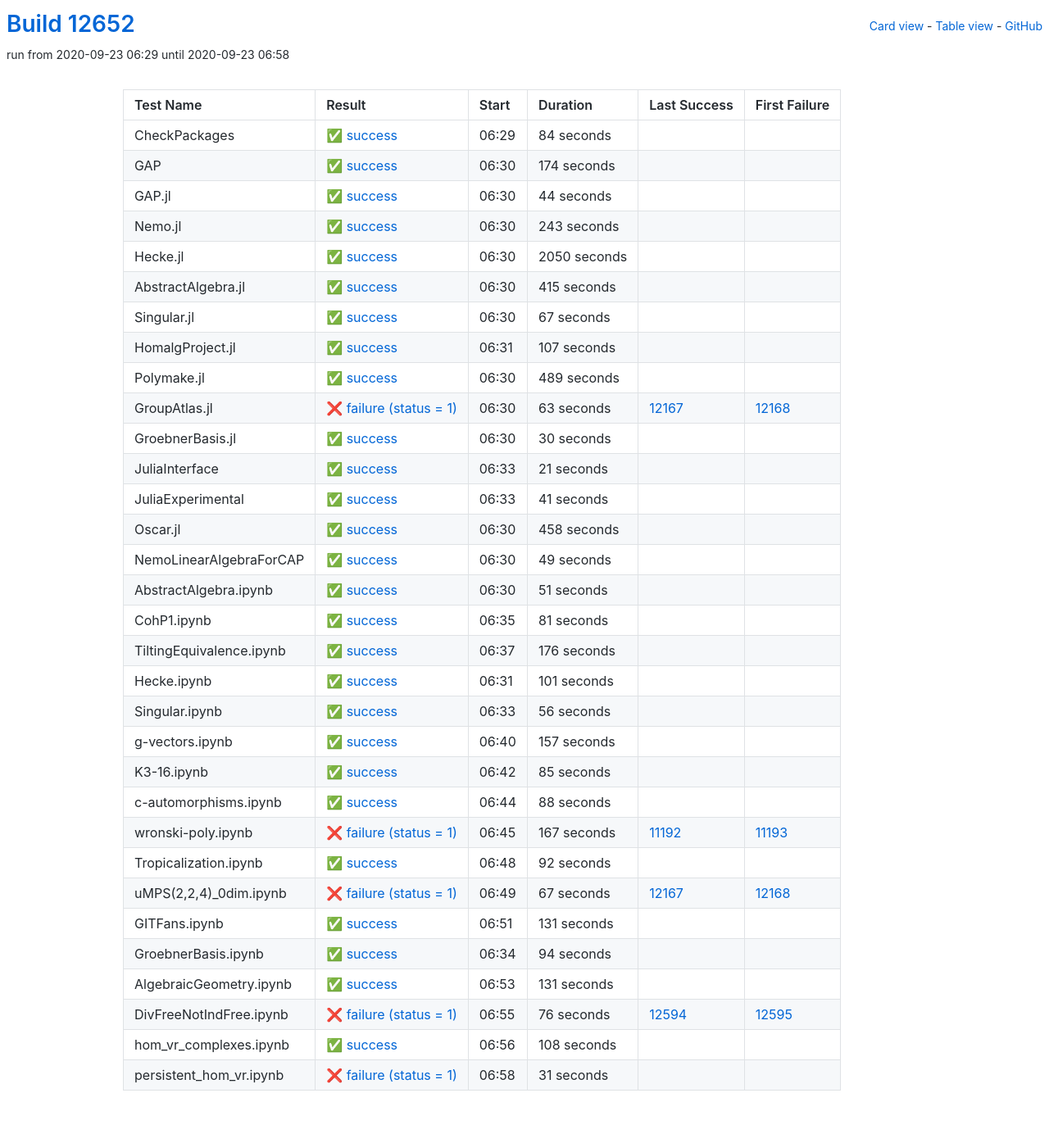
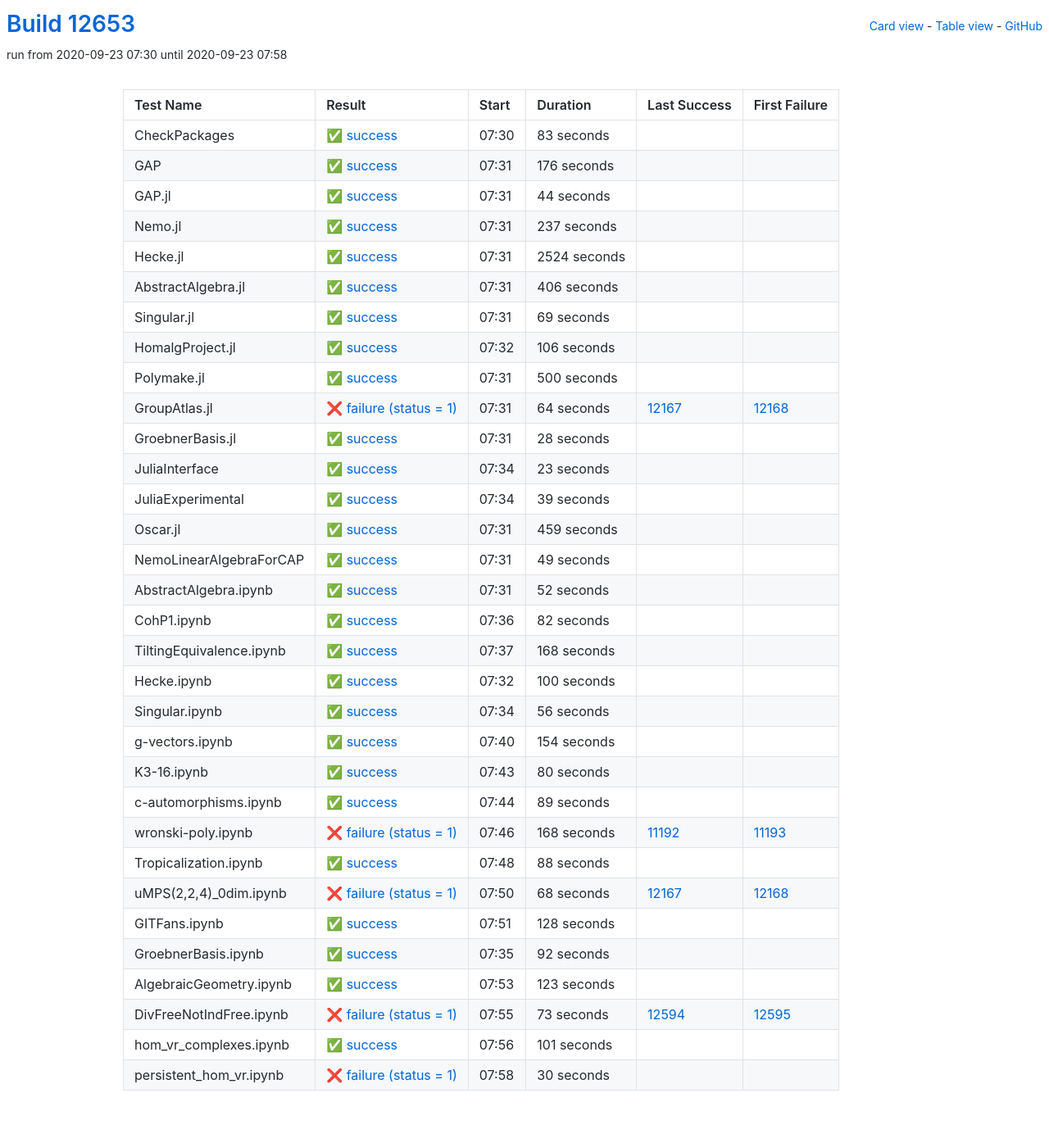
Before and after one commit to oscar-system/oscar-ci-status, a Jekyll site: the page built from table.html, in a window 1280 px wide. Shown: the whole page at 82% size. Built offline with Jekyll 4.4.1, drawn with Linux system fonts in a browser that asks for light colours.

Commit message:
Build #12653

```diff
--- a/_data/ci.yml
+++ b/_data/ci.yml
@@ -1,6 +1,6 @@
 ---
-build: 12652
-build_url: https://oscarci.mathematik.uni-kl.de/job/oscar/12652/
+build: 12653
+build_url: https://oscarci.mathematik.uni-kl.de/job/oscar/12653/
 job: oscar
 organization: oscar-system
 repo: oscar-ci-status
@@ -8,32 +8,32 @@
 tests:
 - name: CheckPackages
   id: checkpackages
-  log: https://oscarci.mathematik.uni-kl.de/job/oscar/12652/artifact/logs/build-12652/CheckPackages.log
-  start: 2020-09-23 06:29
+  log: https://oscarci.mathematik.uni-kl.de/job/oscar/12653/artifact/logs/build-12653/CheckPackages.log
+  start: 2020-09-23 07:30
   success: true
   exitcode: 0
   status: success
-  duration: 84
+  duration: 83
   last_success: false
   last_success_url:
   first_failure: false
   first_failure_url:
 - name: GAP
   id: gap
-  log: https://oscarci.mathematik.uni-kl.de/job/oscar/12652/artifact/logs/build-12652/GAP.log
-  start: 2020-09-23 06:30
+  log: https://oscarci.mathematik.uni-kl.de/job/oscar/12653/artifact/logs/build-12653/GAP.log
+  start: 2020-09-23 07:31
   success: true
   exitcode: 0
   status: success
-  duration: 174
+  duration: 176
   last_success: false
   last_success_url:
   first_failure: false
   first_failure_url:
 - name: GAP.jl
   id: gap-jl
-  log: https://oscarci.mathematik.uni-kl.de/job/oscar/12652/artifact/logs/build-12652/GAP.jl.log
-  start: 2020-09-23 06:30
+  log: https://oscarci.mathematik.uni-kl.de/job/oscar/12653/artifact/logs/build-12653/GAP.jl.log
+  start: 2020-09-23 07:31
   success: true
   exitcode: 0
   status: success
@@ -44,140 +44,140 @@
   first_failure_url:
 - name: Nemo.jl
   id: nemo-jl
-  log: https://oscarci.mathematik.uni-kl.de/job/oscar/12652/artifact/logs/build-12652/Nemo.jl.log
-  start: 2020-09-23 06:30
+  log: https://oscarci.mathematik.uni-kl.de/job/oscar/12653/artifact/logs/build-12653/Nemo.jl.log
+  start: 2020-09-23 07:31
   success: true
   exitcode: 0
   status: success
-  duration: 243
+  duration: 237
   last_success: false
   last_success_url:
   first_failure: false
   first_failure_url:
 - name: Hecke.jl
   id: hecke-jl
-  log: https://oscarci.mathematik.uni-kl.de/job/oscar/12652/artifact/logs/build-12652/Hecke.jl.log
-  start: 2020-09-23 06:30
+  log: https://oscarci.mathematik.uni-kl.de/job/oscar/12653/artifact/logs/build-12653/Hecke.jl.log
+  start: 2020-09-23 07:31
   success: true
   exitcode: 0
   status: success
-  duration: 2050
+  duration: 2524
   last_success: false
   last_success_url:
   first_failure: false
   first_failure_url:
 - name: AbstractAlgebra.jl
   id: abstractalgebra-jl
-  log: https://oscarci.mathematik.uni-kl.de/job/oscar/12652/artifact/logs/build-12652/AbstractAlgebra.jl.log
-  start: 2020-09-23 06:30
+  log: https://oscarci.mathematik.uni-kl.de/job/oscar/12653/artifact/logs/build-12653/AbstractAlgebra.jl.log
+  start: 2020-09-23 07:31
   success: true
   exitcode: 0
   status: success
-  duration: 415
+  duration: 406
   last_success: false
   last_success_url:
   first_failure: false
   first_failure_url:
 - name: Singular.jl
   id: singular-jl
-  log: https://oscarci.mathematik.uni-kl.de/job/oscar/12652/artifact/logs/build-12652/Singular.jl.log
-  start: 2020-09-23 06:30
+  log: https://oscarci.mathematik.uni-kl.de/job/oscar/12653/artifact/logs/build-12653/Singular.jl.log
+  start: 2020-09-23 07:31
   success: true
   exitcode: 0
   status: success
-  duration: 67
+  duration: 69
   last_success: false
   last_success_url:
   first_failure: false
   first_failure_url:
 - name: HomalgProject.jl
   id: homalgproject-jl
-  log: https://oscarci.mathematik.uni-kl.de/job/oscar/12652/artifact/logs/build-12652/HomalgProject.jl.log
-  start: 2020-09-23 06:31
+  log: https://oscarci.mathematik.uni-kl.de/job/oscar/12653/artifact/logs/build-12653/HomalgProject.jl.log
+  start: 2020-09-23 07:32
   success: true
   exitcode: 0
   status: success
-  duration: 107
+  duration: 106
   last_success: false
   last_success_url:
   first_failure: false
   first_failure_url:
 - name: Polymake.jl
   id: polymake-jl
-  log: https://oscarci.mathematik.uni-kl.de/job/oscar/12652/artifact/logs/build-12652/Polymake.jl.log
-  start: 2020-09-23 06:30
+  log: https://oscarci.mathematik.uni-kl.de/job/oscar/12653/artifact/logs/build-12653/Polymake.jl.log
+  start: 2020-09-23 07:31
   success: true
   exitcode: 0
   status: success
-  duration: 489
+  duration: 500
   last_success: false
   last_success_url:
   first_failure: false
   first_failure_url:
 - name: GroupAtlas.jl
   id: groupatlas-jl
-  log: https://oscarci.mathematik.uni-kl.de/job/oscar/12652/artifact/logs/build-12652/GroupAtlas.jl.log
-  start: 2020-09-23 06:30
+  log: https://oscarci.mathematik.uni-kl.de/job/oscar/12653/artifact/logs/build-12653/GroupAtlas.jl.log
+  start: 2020-09-23 07:31
   success: false
   exitcode: 1
   status: failure
-  duration: 63
+  duration: 64
   last_success: 12167
   last_success_url: https://oscarci.mathematik.uni-kl.de/job/oscar/12167/
   first_failure: 12168
   first_failure_url: https://oscarci.mathematik.uni-kl.de/job/oscar/12168/
 - name: GroebnerBasis.jl
   id: groebnerbasis-jl
-  log: https://oscarci.mathematik.uni-kl.de/job/oscar/12652/artifact/logs/build-12652/GroebnerBasis.jl.log
-  start: 2020-09-23 06:30
+  log: https://oscarci.mathematik.uni-kl.de/job/oscar/12653/artifact/logs/build-12653/GroebnerBasis.jl.log
+  start: 2020-09-23 07:31
   success: true
   exitcode: 0
   status: success
-  duration: 30
+  duration: 28
   last_success: false
   last_success_url:
   first_failure: false
   first_failure_url:
 - name: JuliaInterface
   id: juliainterface
-  log: https://oscarci.mathematik.uni-kl.de/job/oscar/12652/artifact/logs/build-12652/JuliaInterface.log
-  start: 2020-09-23 06:33
+  log: https://oscarci.mathematik.uni-kl.de/job/oscar/12653/artifact/logs/build-12653/JuliaInterface.log
+  start: 2020-09-23 07:34
   success: true
   exitcode: 0
   status: success
-  duration: 21
+  duration: 23
   last_success: false
   last_success_url:
   first_failure: false
   first_failure_url:
 - name: JuliaExperimental
   id: juliaexperimental
-  log: https://oscarci.mathematik.uni-kl.de/job/oscar/12652/artifact/logs/build-12652/JuliaExperimental.log
-  start: 2020-09-23 06:33
+  log: https://oscarci.mathematik.uni-kl.de/job/oscar/12653/artifact/logs/build-12653/JuliaExperimental.log
+  start: 2020-09-23 07:34
   success: true
   exitcode: 0
   status: success
-  duration: 41
+  duration: 39
   last_success: false
   last_success_url:
   first_failure: false
   first_failure_url:
 - name: Oscar.jl
   id: oscar-jl
-  log: https://oscarci.mathematik.uni-kl.de/job/oscar/12652/artifact/logs/build-12652/Oscar.jl.log
-  start: 2020-09-23 06:30
+  log: https://oscarci.mathematik.uni-kl.de/job/oscar/12653/artifact/logs/build-12653/Oscar.jl.log
+  start: 2020-09-23 07:31
   success: true
   exitcode: 0
   status: success
-  duration: 458
+  duration: 459
   last_success: false
   last_success_url:
   first_failure: false
   first_failure_url:
 - name: NemoLinearAlgebraForCAP
   id: nemolinearalgebraforcap
-  log: https://oscarci.mathematik.uni-kl.de/job/oscar/12652/artifact/logs/build-12652/NemoLinearAlgebraForCAP.log
-  start: 2020-09-23 06:30
+  log: https://oscarci.mathematik.uni-kl.de/job/oscar/12653/artifact/logs/build-12653/NemoLinearAlgebraForCAP.log
+  start: 2020-09-23 07:31
   success: true
   exitcode: 0
   status: success
@@ -188,56 +188,56 @@
   first_failure_url:
 - name: AbstractAlgebra.ipynb
   id: abstractalgebra-ipynb
-  log: https://oscarci.mathematik.uni-kl.de/job/oscar/12652/artifact/logs/build-12652/AbstractAlgebra.ipynb.log
-  start: 2020-09-23 06:30
+  log: https://oscarci.mathematik.uni-kl.de/job/oscar/12653/artifact/logs/build-12653/AbstractAlgebra.ipynb.log
+  start: 2020-09-23 07:31
   success: true
   exitcode: 0
   status: success
-  duration: 51
+  duration: 52
   last_success: false
   last_success_url:
   first_failure: false
   first_failure_url:
 - name: CohP1.ipynb
   id: cohp1-ipynb
-  log: https://oscarci.mathematik.uni-kl.de/job/oscar/12652/artifact/logs/build-12652/CohP1.ipynb.log
-  start: 2020-09-23 06:35
+  log: https://oscarci.mathematik.uni-kl.de/job/oscar/12653/artifact/logs/build-12653/CohP1.ipynb.log
+  start: 2020-09-23 07:36
   success: true
   exitcode: 0
   status: success
-  duration: 81
+  duration: 82
   last_success: false
   last_success_url:
   first_failure: false
   first_failure_url:
 - name: TiltingEquivalence.ipynb
   id: tiltingequivalence-ipynb
-  log: https://oscarci.mathematik.uni-kl.de/job/oscar/12652/artifact/logs/build-12652/TiltingEquivalence.ipynb.log
-  start: 2020-09-23 06:37
+  log: https://oscarci.mathematik.uni-kl.de/job/oscar/12653/artifact/logs/build-12653/TiltingEquivalence.ipynb.log
+  start: 2020-09-23 07:37
   success: true
   exitcode: 0
   status: success
-  duration: 176
+  duration: 168
   last_success: false
   last_success_url:
   first_failure: false
   first_failure_url:
 - name: Hecke.ipynb
   id: hecke-ipynb
-  log: https://oscarci.mathematik.uni-kl.de/job/oscar/12652/artifact/logs/build-12652/Hecke.ipynb.log
-  start: 2020-09-23 06:31
+  log: https://oscarci.mathematik.uni-kl.de/job/oscar/12653/artifact/logs/build-12653/Hecke.ipynb.log
+  start: 2020-09-23 07:32
   success: true
   exitcode: 0
   status: success
-  duration: 101
+  duration: 100
   last_success: false
   last_success_url:
   first_failure: false
   first_failure_url:
 - name: Singular.ipynb
   id: singular-ipynb
-  log: https://oscarci.mathematik.uni-kl.de/job/oscar/12652/artifact/logs/build-12652/Singular.ipynb.log
-  start: 2020-09-23 06:33
+  log: https://oscarci.mathematik.uni-kl.de/job/oscar/12653/artifact/logs/build-12653/Singular.ipynb.log
+  start: 2020-09-23 07:34
   success: true
   exitcode: 0
   status: success
@@ -248,32 +248,56 @@
   first_failure_url:
 - name: g-vectors.ipynb
   id: g-vectors-ipynb
-  log: https://oscarci.mathematik.uni-kl.de/job/oscar/12652/artifact/logs/build-12652/g-vectors.ipynb.log
-  start: 2020-09-23 06:40
+  log: https://oscarci.mathematik.uni-kl.de/job/oscar/12653/artifact/logs/build-12653/g-vectors.ipynb.log
+  start: 2020-09-23 07:40
   success: true
   exitcode: 0
   status: success
-  duration: 157
+  duration: 154
   last_success: false
   last_success_url:
   first_failure: false
   first_failure_url:
 - name: K3-16.ipynb
   id: k3-16-ipynb
-  log: https://oscarci.mathematik.uni-kl.de/job/oscar/12652/artifact/logs/build-12652/K3-16.ipynb.log
-  start: 2020-09-23 06:42
+  log: https://oscarci.mathematik.uni-kl.de/job/oscar/12653/artifact/logs/build-12653/K3-16.ipynb.log
+  start: 2020-09-23 07:43
   success: true
   exitcode: 0
   status: success
-  duration: 85
+  duration: 80
   last_success: false
   last_success_url:
   first_failure: false
   first_failure_url:
 - name: c-automorphisms.ipynb
   id: c-automorphisms-ipynb
-  log: https://oscarci.mathematik.uni-kl.de/job/oscar/12652/artifact/logs/build-12652/c-automorphisms.ipynb.log
-  start: 2020-09-23 06:44
+  log: https://oscarci.mathematik.uni-kl.de/job/oscar/12653/artifact/logs/build-12653/c-automorphisms.ipynb.log
+  start: 2020-09-23 07:44
+  success: true
+  exitcode: 0
+  status: success
+  duration: 89
+  last_success: false
+  last_success_url:
+  first_failure: false
+  first_failure_url:
+- name: wronski-poly.ipynb
+  id: wronski-poly-ipynb
+  log: https://oscarci.mathematik.uni-kl.de/job/oscar/12653/artifact/logs/build-12653/wronski-poly.ipynb.log
+  start: 2020-09-23 07:46
+  success: false
+  exitcode: 1
+  status: failure
+  duration: 168
+  last_success: 11192
+  last_success_url: https://oscarci.mathematik.uni-kl.de/job/oscar/11192/
+  first_failure: 11193
+  first_failure_url: https://oscarci.mathematik.uni-kl.de/job/oscar/11193/
+- name: Tropicalization.ipynb
+  id: tropicalization-ipynb
+  log: https://oscarci.mathematik.uni-kl.de/job/oscar/12653/artifact/logs/build-12653/Tropicalization.ipynb.log
+  start: 2020-09-23 07:48
   success: true
   exitcode: 0
   status: success
@@ -282,22 +306,34 @@
   last_success_url:
   first_failure: false
   first_failure_url:
-- name: wronski-poly.ipynb
-  id: wronski-poly-ipynb
-  log: https://oscarci.mathematik.uni-kl.de/job/oscar/12652/artifact/logs/build-12652/wronski-poly.ipynb.log
-  start: 2020-09-23 06:45
+- name: uMPS(2,2,4)_0dim.ipynb
+  id: umps-2-2-4-0dim-ipynb
+  log: https://oscarci.mathematik.uni-kl.de/job/oscar/12653/artifact/logs/build-12653/uMPS-2-2-4-_0dim.ipynb.log
+  start: 2020-09-23 07:50
   success: false
   exitcode: 1
   status: failure
-  duration: 167
-  last_success: 11192
-  last_success_url: https://oscarci.mathematik.uni-kl.de/job/oscar/11192/
-  first_failure: 11193
-  first_failure_url: https://oscarci.mathematik.uni-kl.de/job/oscar/11193/
-- name: Tropicalization.ipynb
-  id: tropicalization-ipynb
-  log: https://oscarci.mathematik.uni-kl.de/job/oscar/12652/artifact/logs/build-12652/Tropicalization.ipynb.log
-  start: 2020-09-23 06:48
+  duration: 68
+  last_success: 12167
+  last_success_url: https://oscarci.mathematik.uni-kl.de/job/oscar/12167/
+  first_failure: 12168
+  first_failure_url: https://oscarci.mathematik.uni-kl.de/job/oscar/12168/
+- name: GITFans.ipynb
+  id: gitfans-ipynb
+  log: https://oscarci.mathematik.uni-kl.de/job/oscar/12653/artifact/logs/build-12653/GITFans.ipynb.log
+  start: 2020-09-23 07:51
+  success: true
+  exitcode: 0
+  status: success
+  duration: 128
+  last_success: false
+  last_success_url:
+  first_failure: false
+  first_failure_url:
+- name: GroebnerBasis.ipynb
+  id: groebnerbasis-ipynb
+  log: https://oscarci.mathematik.uni-kl.de/job/oscar/12653/artifact/logs/build-12653/GroebnerBasis.ipynb.log
+  start: 2020-09-23 07:35
   success: true
   exitcode: 0
   status: success
@@ -306,86 +342,50 @@
   last_success_url:
   first_failure: false
   first_failure_url:
-- name: uMPS(2,2,4)_0dim.ipynb
-  id: umps-2-2-4-0dim-ipynb
-  log: https://oscarci.mathematik.uni-kl.de/job/oscar/12652/artifact/logs/build-12652/uMPS-2-2-4-_0dim.ipynb.log
-  start: 2020-09-23 06:49
-  success: false
-  exitcode: 1
-  status: failure
-  duration: 67
-  last_success: 12167
-  last_success_url: https://oscarci.mathematik.uni-kl.de/job/oscar/12167/
-  first_failure: 12168
-  first_failure_url: https://oscarci.mathematik.uni-kl.de/job/oscar/12168/
-- name: GITFans.ipynb
-  id: gitfans-ipynb
-  log: https://oscarci.mathematik.uni-kl.de/job/oscar/12652/artifact/logs/build-12652/GITFans.ipynb.log
-  start: 2020-09-23 06:51
+- name: AlgebraicGeometry.ipynb
+  id: algebraicgeometry-ipynb
+  log: https://oscarci.mathematik.uni-kl.de/job/oscar/12653/artifact/logs/build-12653/AlgebraicGeometry.ipynb.log
+  start: 2020-09-23 07:53
   success: true
   exitcode: 0
   status: success
-  duration: 131
-  last_success: false
-  last_success_url:
-  first_failure: false
-  first_failure_url:
-- name: GroebnerBasis.ipynb
-  id: groebnerbasis-ipynb
-  log: https://oscarci.mathematik.uni-kl.de/job/oscar/12652/artifact/logs/build-12652/GroebnerBasis.ipynb.log
-  start: 2020-09-23 06:34
-  success: true
-  exitcode: 0
-  status: success
-  duration: 94
-  last_success: false
-  last_success_url:
-  first_failure: false
-  first_failure_url:
-- name: AlgebraicGeometry.ipynb
-  id: algebraicgeometry-ipynb
-  log: https://oscarci.mathematik.uni-kl.de/job/oscar/12652/artifact/logs/build-12652/AlgebraicGeometry.ipynb.log
-  start: 2020-09-23 06:53
-  success: true
-  exitcode: 0
-  status: success
-  duration: 131
+  duration: 123
   last_success: false
   last_success_url:
   first_failure: false
   first_failure_url:
 - name: DivFreeNotIndFree.ipynb
   id: divfreenotindfree-ipynb
-  log: https://oscarci.mathematik.uni-kl.de/job/oscar/12652/artifact/logs/build-12652/DivFreeNotIndFree.ipynb.log
-  start: 2020-09-23 06:55
+  log: https://oscarci.mathematik.uni-kl.de/job/oscar/12653/artifact/logs/build-12653/DivFreeNotIndFree.ipynb.log
+  start: 2020-09-23 07:55
   success: false
   exitcode: 1
   status: failure
-  duration: 76
+  duration: 73
   last_success: 12594
   last_success_url: https://oscarci.mathematik.uni-kl.de/job/oscar/12594/
   first_failure: 12595
   first_failure_url: https://oscarci.mathematik.uni-kl.de/job/oscar/12595/
 - name: hom_vr_complexes.ipynb
   id: hom-vr-complexes-ipynb
-  log: https://oscarci.mathematik.uni-kl.de/job/oscar/12652/artifact/logs/build-12652/hom_vr_complexes.ipynb.log
-  start: 2020-09-23 06:56
+  log: https://oscarci.mathematik.uni-kl.de/job/oscar/12653/artifact/logs/build-12653/hom_vr_complexes.ipynb.log
+  start: 2020-09-23 07:56
   success: true
   exitcode: 0
   status: success
-  duration: 108
+  duration: 101
   last_success: false
   last_success_url:
   first_failure: false
   first_failure_url:
 - name: persistent_hom_vr.ipynb
   id: persistent-hom-vr-ipynb
-  log: https://oscarci.mathematik.uni-kl.de/job/oscar/12652/artifact/logs/build-12652/persistent_hom_vr.ipynb.log
-  start: 2020-09-23 06:58
+  log: https://oscarci.mathematik.uni-kl.de/job/oscar/12653/artifact/logs/build-12653/persistent_hom_vr.ipynb.log
+  start: 2020-09-23 07:58
   success: false
   exitcode: 1
   status: failure
-  duration: 31
+  duration: 30
   last_success: false
   last_success_url:
   first_failure: false
```
Also changed, not shown: README.md.
